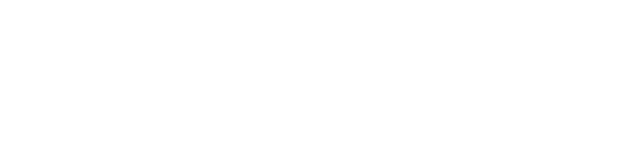
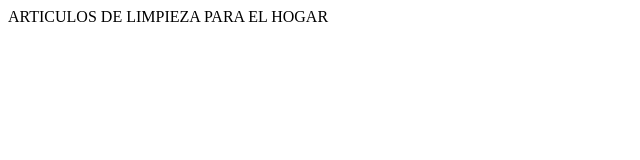
Before and after one commit to ranchochaz/pruebaTrabajoGrupal, a plain HTML site: page carrito.html in a window 1280 px wide. Shown: the whole page, without its empty margins (0-640 px from the left). Drawn offline with Linux system fonts and the light colour scheme.

Commit message:
Agregar contenido de artículos de limpieza al carrito

```diff
--- a/carrito.html
+++ b/carrito.html
@@ -6,6 +6,6 @@
     <title>Document</title>
 </head>
 <body>
-
+    <span>ARTICULOS DE LIMPIEZA PARA EL HOGAR</span>
 </body>
 </html>
```
